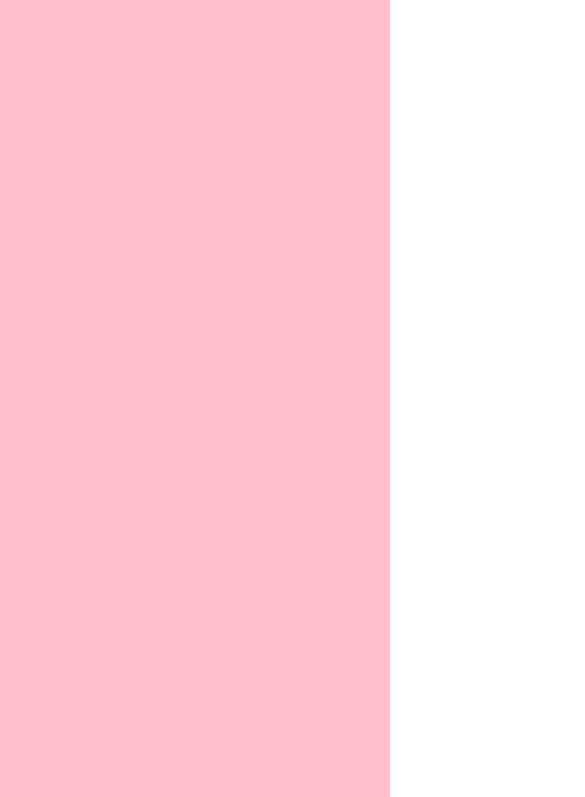
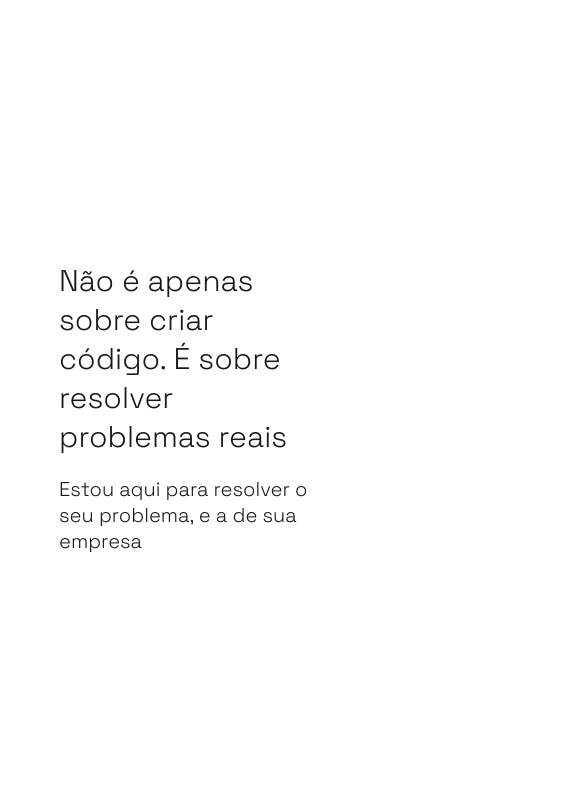
Before and after one commit to correavitor4/my-portifolio, a plain HTML site: page index.html in a window 390 px wide. Shown: the part 95-892 px from the top of the page, 585 px wide, since content can reach past the window. Drawn offline with Linux system fonts and the light colour scheme.

Commit message:
Acerto da responsividade

```diff
--- a/index.html
+++ b/index.html
@@ -18,7 +18,17 @@
 
     <main>
         <div class="content-divs">
+            <div class="first-content-div">
+                <div id="slogan-div">
+                    <h1>Não é apenas sobre criar código. É sobre resolver problemas reais</h1>
+                </div>
+                <div id="sub-slogan-div">
+                    <h3>Estou aqui para resolver o seu problema, e a de sua empresa</h3>
+                </div>
+            </div>
+            <div class="first-content-div">
 
+            </div>
         </div>
     </main>
 </body>
--- a/styles.css
+++ b/styles.css
@@ -8,6 +8,7 @@
 
 .top-line{
     border: 0;
+    width: 100%;
     height: 10px;
     background: #000000;
 }
@@ -33,8 +34,12 @@ body{
 .content-divs{
     width: 100%;
     height: 800px;
-    background-color: pink;
+    /* background-color: pink; */
     /* border: solid 1px black; */
+    display: flex;
+    opacity: 0.9;
+    /* background-color: brown; */
+    flex-direction: row;
 }
 
 .fa-solid fa-bars{
@@ -50,3 +55,105 @@ body{
     text-align: center;
     padding-top: 20px;
 }
+
+.first-content-div{
+    flex: 1;
+    /* background-color: pink; */
+    /* border: solid 1px black; */
+    display: flex;
+    flex-direction: column;
+    justify-content: center;
+    align-items: center;
+    max-width: 50%;
+    padding: 70px;
+    display: flex;
+    flex-direction: column;
+}
+
+#slogan-div{
+    /* background-color: aquamarine; */
+    width: 100%;
+}
+
+#sub-slogan-div{
+    /* background-color: aquamarine; */
+    width: 100%;
+}
+
+.first-content-div h1{
+    font-family: 'Space Grotesk', sans-serif;
+    font-size: 30px;
+    font-weight: 300;
+    color: #000000;
+    text-align: left;
+    /* min */
+    padding-top: 20px;
+}
+
+.first-content-div h3{
+    font-family: 'Space Grotesk', sans-serif;
+    font-size: 20px;
+    font-weight: 300;
+    color: #000000;
+    text-align: left;
+    padding-top: 20px;
+    width: 100%;
+    /* background-color: blue; */
+}
+
+@media (max-width: 560px) {
+
+    .first-content-div{
+        /* width: 100%; */
+        flex:1;
+        padding: 0;
+        /* background-color: blueviolet; */
+        min-width: 100%;
+    }
+
+    #slogan-div{
+        /* background-color: aquamarine; */
+        padding-left: 10%;
+        padding-right: 20%;
+        width: (70%);
+        /* width: 100%; */
+    }
+
+    #sub-slogan-div{
+        padding-left: 10%;
+        padding-right: 20%;
+        width: (70%);
+    }
+
+    .first-content-div h1{
+        font-family: 'Space Grotesk', sans-serif;
+        font-size: 30px;
+        font-weight: 300;
+        color: #000000;
+        text-align: left;
+        padding-top: 20px;
+        padding-left: 20px;
+        width: 100%;
+        /* background-color: black; */
+        min-width: 100%;
+        text-align: left;
+        /* background-color: aquamarine; */
+
+    }
+
+    .first-content-div h3{
+        font-family: 'Space Grotesk', sans-serif;
+        font-size: 20px;
+        font-weight: 300;
+        color: #000000;
+        text-align: left;
+        padding-top: 20px;
+        padding-left: 20px;
+        /* background-color: blue; */
+        min-width: 100%;
+        text-align: left;
+        /* background-color: aquamarine; */
+    }
+
+
+}
```
